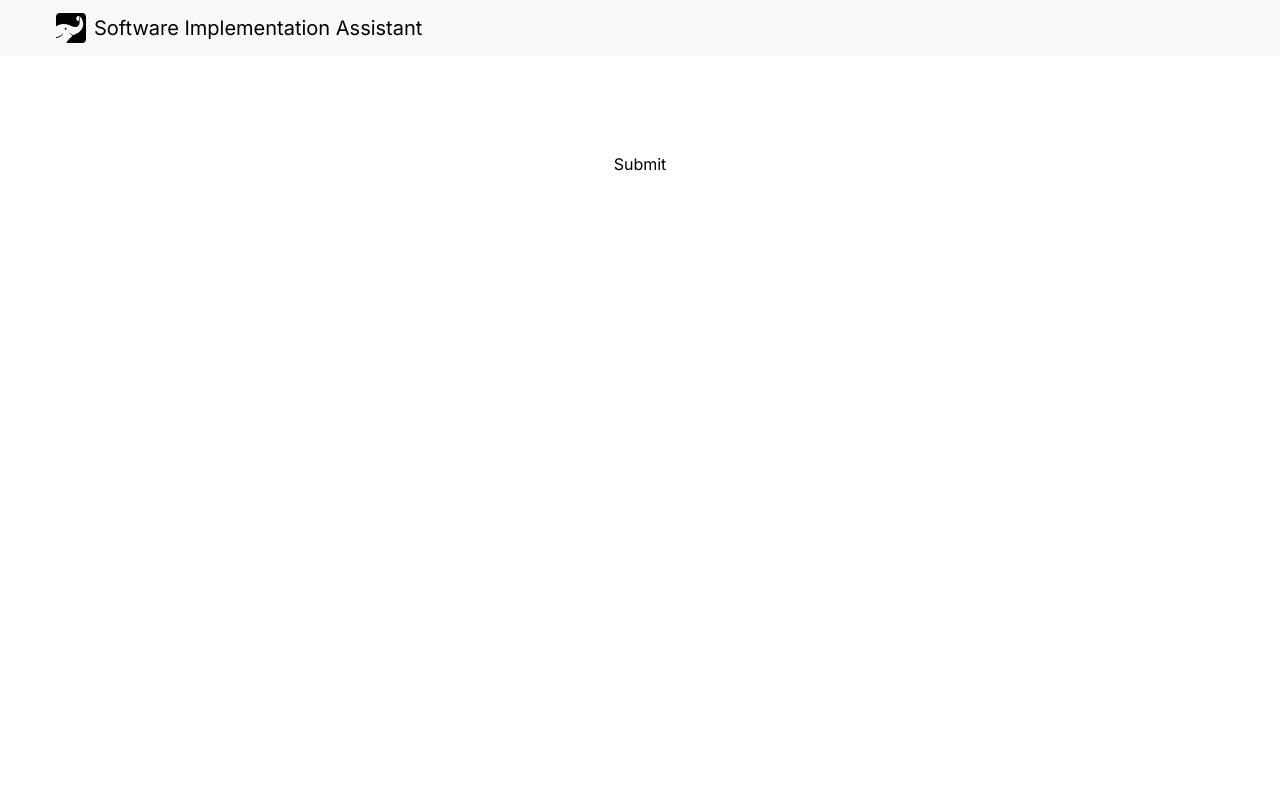
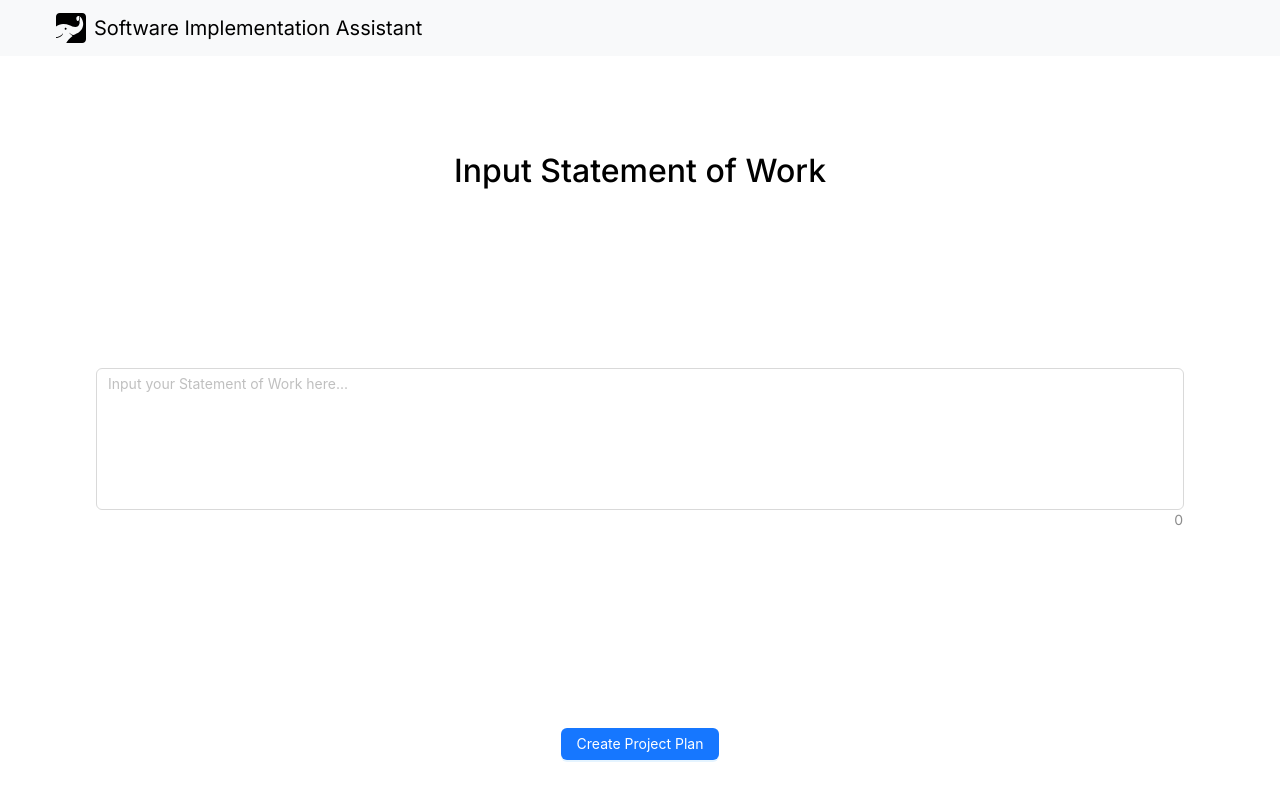
Before and after one commit to petar-v/sia-poc, a Next.js app: page / in a window 1280 px wide. Shown: the top 800 px of the page. Built offline with nearby package versions, Linux system fonts and the light colour scheme.

Commit message:
super simple form

```diff
--- a/package.json
+++ b/package.json
@@ -3,7 +3,7 @@
   "version": "0.1.0",
   "private": true,
   "scripts": {
-    "dev": "next dev",
+    "dev": "NEXT_CPU_PROF=1 next dev",
     "build": "next build",
     "start": "next start",
     "lint": "next lint",
@@ -28,6 +28,8 @@
     ]
   },
   "dependencies": {
+    "@ant-design/cssinjs": "^1.17.2",
+    "antd": "^5.10.1",
     "bootstrap": "^5.3.2",
     "install": "^0.13.0",
     "next": "13.5.5",
--- a/src/app/page.tsx
+++ b/src/app/page.tsx
@@ -1,12 +1,12 @@
 import Header from "./components/header";
-import SIA from "../sia/sia";
+import App from "../sia/sia";
 
 export default function Home() {
   return (
     <>
       <Header />
       <main className="flex min-h-screen flex-col items-center justify-between p-24">
-        <SIA></SIA>
+        <App></App>
       </main>
     </>
   );
--- a/src/sia/sia.tsx
+++ b/src/sia/sia.tsx
@@ -1,6 +1,8 @@
+"use client";
+
 import SoWInput from "./sowInput";
 
-export default function SIA() {
+export default function App() {
   return (
     <>
       <SoWInput />
--- a/src/sia/sowInput.tsx
+++ b/src/sia/sowInput.tsx
@@ -1,7 +1,28 @@
+import React, { useState } from "react";
+import { Button, Input } from "antd";
+
 export default function SoWInput() {
+  const [value, setValue] = useState("");
+  const submitSoW = () => {
+    console.log("SOW", value);
+  };
+
   return (
     <>
-      <button>Submit</button>
+      <h2>Input Statement of Work</h2>
+      <Input.TextArea
+        className="h-full mb-5"
+        showCount
+        allowClear={true}
+        placeholder="Input your Statement of Work here..."
+        autoSize={{ minRows: 6 }}
+        value={value}
+        onChange={(e) => setValue(e.target.value)}
+        onPressEnter={submitSoW}
+      />
+      <Button type="primary" onClick={submitSoW}>
+        Create Project Plan
+      </Button>
     </>
   );
 }
--- a/tailwind.config.ts
+++ b/tailwind.config.ts
@@ -1,20 +1,23 @@
-import type { Config } from 'tailwindcss';
+import type { Config } from "tailwindcss";
 
 const config: Config = {
   content: [
-    './src/pages/**/*.{js,ts,jsx,tsx,mdx}',
-    './src/components/**/*.{js,ts,jsx,tsx,mdx}',
-    './src/app/**/*.{js,ts,jsx,tsx,mdx}',
+    "./src/pages/**/*.{js,ts,jsx,tsx,mdx}",
+    "./src/components/**/*.{js,ts,jsx,tsx,mdx}",
+    "./src/app/**/*.{js,ts,jsx,tsx,mdx}",
   ],
+  corePlugins: {
+    preflight: false,
+  },
   theme: {
     extend: {
       backgroundImage: {
-        'gradient-radial': 'radial-gradient(var(--tw-gradient-stops))',
-        'gradient-conic':
-          'conic-gradient(from 180deg at 50% 50%, var(--tw-gradient-stops))',
+        "gradient-radial": "radial-gradient(var(--tw-gradient-stops))",
+        "gradient-conic":
+          "conic-gradient(from 180deg at 50% 50%, var(--tw-gradient-stops))",
       },
     },
   },
   plugins: [],
-}
-export default config
+};
+export default config;
```
Also changed, not shown: 1 other file (tests, documents, lock files or other folders).
